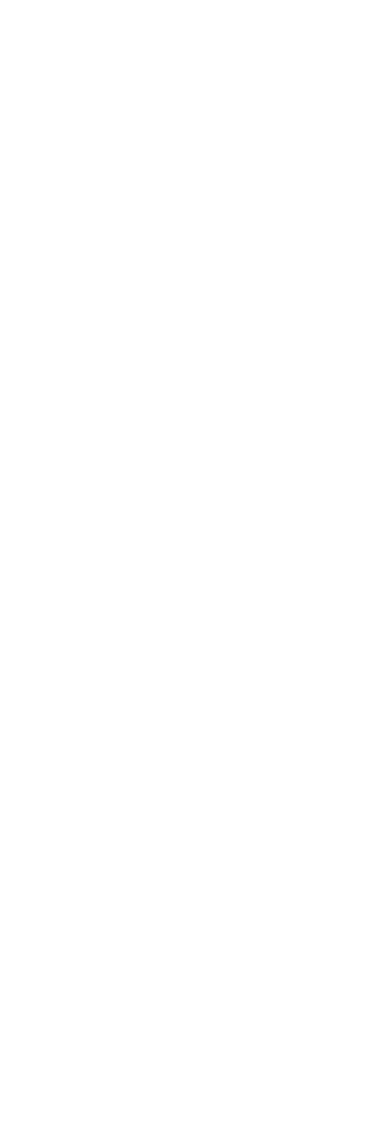
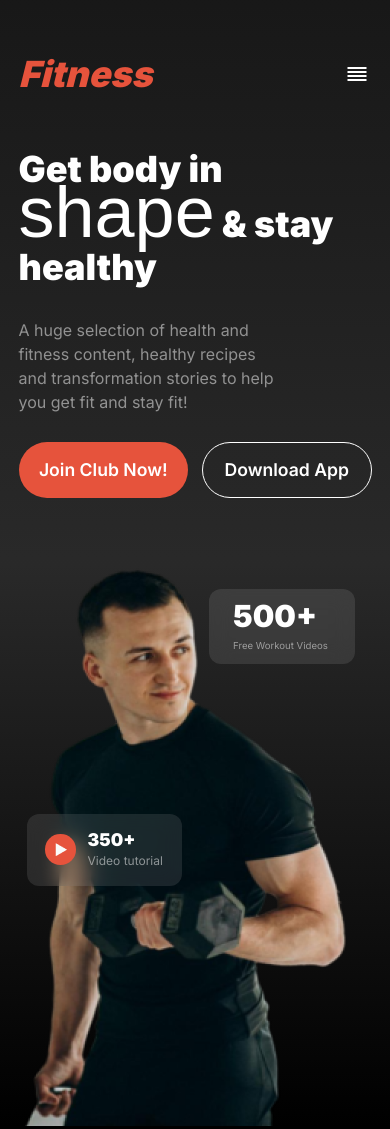
Before and after one commit to Shoikot-007/assignment-2-project, a plain HTML site: page index.html in a window 390 px wide. Before the commit the page ends 844 px from the top, so only its background shows below. Drawn offline with Linux system fonts and the light colour scheme; a web font is replaced by a local one.

Commit message:
created the header section and made it responsive

```diff
--- a/index.html
+++ b/index.html
@@ -7,6 +7,57 @@
   <link rel="stylesheet" href="styles/style.css">
 </head>
 <body>
+  <header>
+    <div>
+        <nav>
+            <div>
+                <h1>Fitness</h1>
+            </div>
 
+            <div>
+                <button class="btn-primary">Home</li>
+                <button>Service</button>
+                <button>Contact</button>
+                <button>About</button>
+
+                <img src="images/hamburger-icon.png" id="hamburger-menu" alt="hamburger-menu">
+            </div>
+        </nav>
+
+        <section class="banner">
+            <div class="banner-texts">
+                <div>
+                    <h1>Get body in <br><span id="shape">shape</span> & stay <br>healthy</h1>
+                    <p>A huge selection of health and fitness content, healthy recipes and
+                         transformation stories to help you get fit and stay fit!</p>
+                </div>
+
+                <div>
+                    <button class="btn-secondary">Join Club Now!</button>
+                    <button class="btn-secondary" id="download-btn">Download App</button>
+                </div>
+            </div>
+
+            <div class="banner-img">
+                <img src="images/Images 2.png" alt="">
+
+                <div class="banner-sticker">
+                    <h1>500+</h1>
+                    <span>Free Workout Videos</span>
+                </div>
+
+                <div class="banner-sticker sticker2">
+                    <div id="live">
+                        <img src="images/play-icon.png" alt="">
+                    </div>
+                    <div>
+                        <h1>350+</h1>
+                      <span>Video tutorial</span>
+                    </div>
+                </div>
+            </div>
+        </section>
+    </div>
+</header>
 </body>
 </html>
--- a/styles/style.css
+++ b/styles/style.css
@@ -0,0 +1,358 @@
+@import url('https://fonts.googleapis.com/css2?family=Inter:wght@100..900&display=swap');
+@import url('https://fonts.cdnfonts.com/css/miama');
+
+/* general styles */
+
+
+*{
+    box-sizing: border-box;
+    font-family: "Inter", sans-serif;
+    color: white;
+}
+
+html{
+    background-color: rgb(0, 0, 0);
+    display: flex;
+    justify-content: center;
+    padding: 0;
+}
+
+body{
+    display: flex;
+    flex-direction: column;
+    align-items: center;
+    justify-content: center;
+    max-width: 1440px;
+    background-color: black;
+    width: 100%;
+    margin: 0;
+}
+
+header{
+   background: linear-gradient(rgba(59, 59, 59, 0.404), rgba(128, 128, 128, 0.322), black);
+   width: 100%;
+   display: flex;
+   justify-content: center;
+}
+
+#hamburger-menu{
+    display: none;
+}
+
+header > div{
+    width: 100%;
+    max-width: 1060px;
+}
+
+main{
+    width: 100%;
+    display: flex;
+    flex-direction: column;
+    align-items: center;
+}
+
+
+
+.btn-primary{
+    background-color: rgb(230, 83, 60);
+    border-radius: 2.5rem;
+    padding: 0.5rem 1.3rem;
+    border: none;
+    transition: background-color 0.15s ease-in,
+                color 0.15s ease-in;
+}
+
+.btn-primary:hover, .btn-secondary:hover{
+    background-color: white;
+    color: rgb(230, 83, 60);
+}
+
+.btn-secondary{
+    border-radius: 2.6rem;
+    background-color: rgb(230, 83, 60);
+    border: none;
+    font-size: 1.1rem;
+    font-weight: 600;
+    line-height: 22px;
+    width: 224px;
+    padding: 1rem 0;
+    cursor: pointer;
+    transition: background-color 0.15s ease-in;
+}
+
+.title{
+    font-weight: 900;
+    font-size: 3rem;
+    line-height: 120%;
+    margin: 0;
+}
+
+.description{
+    font-size: 14px;
+    font-weight: 400;
+    line-height: 24px;
+    letter-spacing: 0.3px;
+    color: rgba(255, 255, 255, 0.5);
+}
+
+
+/* nav styles */
+
+nav{
+    display: flex;
+    justify-content: space-between;
+    align-items: center;
+}
+
+nav h1, #fitzo{
+    color: rgb(230, 83, 60);
+    font-size: 2.25rem;
+    font-style: italic;
+    font-weight: 900;
+}
+
+
+nav div:last-child{
+    display: flex;
+    align-items: center;
+    padding: 0.17rem;
+    gap: 3rem;
+    border: 1px solid rgba(128, 128, 128, 0.295);
+    border-radius: 2.5rem;
+}
+
+nav div button{
+    font-size: 1.1rem;
+    border: none;
+    background-color: transparent;
+    cursor: pointer;
+}
+
+nav div button:nth-child(4){
+    margin-right: 1rem;
+}
+
+
+/* banner styles */
+
+.banner{
+    display: flex;
+    align-items: center;
+}
+
+.banner-texts{
+    width: 600px;
+    text-align: left;
+    margin-right: 5.5rem;
+}
+
+.banner-texts > div:last-child{
+    display: flex;
+    gap: 0.88rem;
+}
+
+.banner-texts  h1{
+    font-size: 5rem;
+    font-weight: 900;
+    margin: 0;
+    line-height: 5.5rem;
+    text-wrap: nowrap;
+}
+
+#shape{
+    font-family: 'Miama', sans-serif;
+    font-weight: 400;
+    font-size: 9rem;
+}
+
+.banner-texts  p{
+    font-size: 1rem;
+    font-weight: 400;
+    line-height: 1.5rem;
+    color: rgba(255, 255, 255, 0.5);
+    margin: 1.75rem 0;
+}
+
+#download-btn{
+    background-color: transparent;
+    border: 1px solid white;
+    transition: background-color 0.15s ease-in,
+                color 0.15s ease-in;
+}
+
+#download-btn:hover{
+    background-color: white;
+    color: black;
+}
+
+
+.banner-img{
+    position: relative;
+    height: 580px;
+}
+
+
+.banner-sticker{
+    background-color: rgba(255, 255, 255, 0.1);
+    backdrop-filter: blur(10px);
+    width: 12rem;
+    height: 100px;
+    padding-left: 1.5rem;
+    position: absolute;
+    border-radius: 0.75rem;
+    top: 7.6rem;
+    right: -5rem;
+    font-size: 13px;
+    font-weight: 400;
+    line-height: 20px;
+}
+
+.banner-sticker > h1{
+    font-size: 2.5rem;
+    font-weight: 900;
+    line-height: 40px;
+    margin: 17px 0 5px 0;
+}
+
+.banner-sticker > span, .sticker2 > div > span{
+    color: rgba(255, 255, 255, 0.507);
+}
+
+.sticker2{
+    top: auto;
+    right: auto;
+    bottom: 4rem;
+    left: -7.2rem;
+    display: flex;
+    gap: 0.75rem;
+    align-items: center;;
+    width: 208px;
+}
+
+.sticker2 > div > h1{
+    margin: 0;
+    margin-bottom: 8px;
+    font-size: 1.5rem;
+    font-weight: 900;
+}
+
+.sticker2 > div > span{
+    font-size: 1rem;
+    font-weight: 400;
+    line-height: 24px;
+}
+
+#live{
+    width: 2.5rem;
+    height: 2.5rem;
+    background-color: rgb(230, 83, 60);
+    border-radius: 50%;
+    display: flex;
+    justify-content: center;
+    align-items: center;
+}
+#live img{
+    margin-left: 10%;
+}
+
+
+/* small device */
+
+@media (max-width: 576px) {
+
+  nav, .banner, header > div, .banner-texts > div:last-child{
+      width: 100%;
+      max-width: 353px;
+  }
+  .title, .get-started h1{
+      font-size: 2rem;
+  }
+
+  nav > div:last-child button{
+      display: none;
+  }
+  nav > div:last-child #hamburger-menu{
+      display: inline;
+  }
+  nav > div:last-child{
+      border: none;
+  }
+  nav h1{
+      margin: 0;
+  }
+  nav{
+      margin: 3.25rem 0;
+  }
+
+
+
+  .banner-texts h1, .banner-texts #shape{
+     font-size: 2.25rem;
+  }
+  .banner-texts{
+      margin: 0;
+      width: 100%;
+      margin-bottom: 3rem;
+  }
+  .banner-texts button{
+      width: 170px;
+  }
+  .banner-texts > div:first-child{
+      max-width: 285px;
+  }
+  .banner-texts > div:first-child p{
+      max-width: 260px;
+  }
+  .banner-texts h1{
+      line-height: 120%;
+  }
+
+  .banner{
+      flex-direction: column;
+      align-items: flex-start;
+  }
+  .banner-texts #shape{
+      font-size: 4.5rem;
+  }
+  .banner-sticker{
+      width: 9.1rem;
+      height: 4.7rem;
+      display: flex;
+      flex-direction: column;
+      justify-content: center;
+
+      top: 2.7rem;
+      right: 0.8rem;
+  }
+  .banner-sticker h1{
+      font-size: 1.9rem;
+      margin: 0;
+  }
+  .banner-sticker > span{
+      font-size: 0.6rem;
+  }
+  .sticker2{
+      top: auto;
+      right: auto;
+      bottom: 15rem;
+      left: 0.5rem;
+      flex-direction: row;
+      gap: 0.75rem;
+      align-items: center;
+      padding-left: 0;
+      width: 155px;
+      height: 72px;
+  }
+  .sticker2 > div > h1{
+      font-size: 1.1rem;
+      margin: 0;
+  }
+  .sticker2 > div > span{
+      font-size: 0.75rem;
+      line-height: 0;
+  }
+  #live{
+      width: 1.9rem;
+      height: 1.9rem;
+  }
+}
```
Also changed, not shown: images/hamburger-icon.png (added), images/play-icon.png (added).
